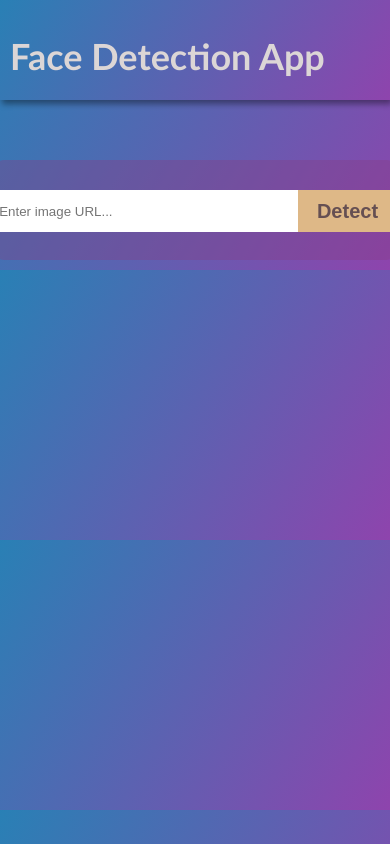
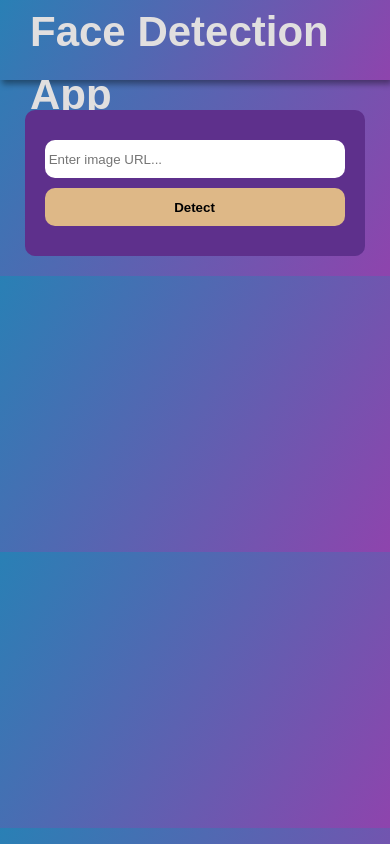
Before and after one commit to Eddy-scion/face_app, a React (Create React App) app: page / in a window 390 px wide. Built offline with nearby package versions, Linux system fonts and the light colour scheme.

Commit message:
Made some modifications to the responsiveness of the page

```diff
--- a/src/App.css
+++ b/src/App.css
@@ -1,9 +1,31 @@
+* {
+  box-sizing: border-box;
+  margin: 0;
+  padding: 0;
+}
+
 body {
-  margin: 0px;
-  font-family: "Courier New", Courier, monospace;
+  font-family: Arial, Helvetica, sans-serif;
+  font-size: 16px;
+  line-height: 1.5;
+  color: #333;
   background: linear-gradient(120deg, #2980b5, #8e44ad);
 }
 
-.App {
-  text-align: center;
+img {
+  max-width: 100%;
 }
+
+.container {
+  max-width: 1100px;
+  margin: 0 auto;
+  padding: 0px 30px;
+}
+
+.app .container {
+  display: flex;
+  flex-direction: column;
+  justify-content: center;
+  align-items: center;
+  flex-shrink: 2;
+}
--- a/src/App.js
+++ b/src/App.js
@@ -66,9 +66,11 @@ const App = (props) => {
   return (
     <React.Fragment>
       <NavBar />
-      <div className="App">
-        <ImageSearchForm onSubmit={onSubmit} />
-        <FaceRecognition src={imageURL} box={box} />
+      <div className="app">
+        <div className="container">
+          <ImageSearchForm onSubmit={onSubmit} />
+          <FaceRecognition src={imageURL} box={box} />
+        </div>
       </div>
     </React.Fragment>
   );
--- a/src/components/FaceRecognition/FaceRecognition.css
+++ b/src/components/FaceRecognition/FaceRecognition.css
@@ -1,25 +1,19 @@
+.face {
+  display: flex;
+  justify-content: center;
+  position: relative;
+  width: fit-content;
+}
+
+.img {
+  margin-bottom: 10px;
+}
+
 .bounding-box {
   position: absolute;
-  /* box-shadow: 0 0 0 3px #fff inset; */
   display: flex;
   flex-wrap: wrap;
   justify-content: center;
   cursor: pointer;
   border: 2px solid blue;
 }
-
-.center {
-  display: flex;
-  justify-content: center;
-}
-
-.imgForm {
-  position: relative;
-  width: fit-content;
-  height: auto;
-}
-
-.img {
-  width: auto;
-  margin-bottom: 10px;
-}
--- a/src/components/FaceRecognition/FaceRecognition.jsx
+++ b/src/components/FaceRecognition/FaceRecognition.jsx
@@ -13,9 +13,9 @@ const FaceRecognition = ({ src, box }) => {
   }, [box]);
   console.log(box);
   return (
-    <div className="center">
-      <div className="imgForm center">
-        <img className="img" src={src} alt="" ref={ref} />
+    <div className="">
+      <div className="face">
+        <img src={src} ref={ref} />
         {box.map((item, index) => (
           <div
             className="bounding-box"
--- a/src/components/ImageSearchForm/ImageSearchForm.css
+++ b/src/components/ImageSearchForm/ImageSearchForm.css
@@ -1,38 +1,62 @@
-.center {
-  display: flex;
-  justify-content: center;
-}
-
-.form {
-  background-color: rgba(131, 62, 131, 0.382);
-  height: 100px;
-  text-align: center;
-  margin: auto;
-  width: 600px;
-  margin-top: 60px;
+.search-form {
+  background: rgb(94, 48, 140);
+  color: #fff;
+  min-height: 100px;
+  max-width: 1000px;
+  padding: 30px 0;
+  margin-bottom: 20px;
   border-radius: 10px;
 }
 
-.in-form {
-  position: relative;
-  top: 30px;
+.search-form .container {
+  display: flex;
+  flex-direction: row;
+  align-items: center;
+  justify-content: center;
+  flex-shrink: 2;
 }
 
-input {
-  width: 300px;
-  height: 40px;
+.search-form input {
+  width: 450px;
+  height: 38px;
   border: none;
+  border-top-left-radius: 10px;
+  border-bottom-left-radius: 10px;
+  outline: none;
 }
 
-button {
+.search-form button {
   width: 100px;
-  height: 42px;
-  margin-right: -1px;
+  height: 38px;
+  margin-left: -1px;
+  font-weight: bold;
+  background: burlywood;
   border: none;
-  font-size: 20px;
-  color: rgb(101, 79, 82);
+  border-top-right-radius: 10px;
+  border-bottom-right-radius: 10px;
 }
 
-.form button {
-  background-color: burlywood;
+.search-form button:hover {
+  background: pink;
 }
+
+@media (max-width: 700px) {
+  .search-form {
+    padding: 25px 0;
+  }
+  .search-form .container {
+    flex-direction: column;
+    padding: 5px 20px;
+    text-align: center;
+  }
+  .search-form button {
+    width: 300px;
+    margin-top: 10px;
+    border-radius: 10px;
+  }
+
+  .search-form input {
+    width: 300px;
+    border-radius: 10px;
+  }
+}
--- a/src/components/ImageSearchForm/ImageSearchForm.jsx
+++ b/src/components/ImageSearchForm/ImageSearchForm.jsx
@@ -9,19 +9,18 @@ const ImageSearchForm = (props) => {
   };
 
   return (
-    <div className="center">
-      <div className="form center">
+    <div className="search-form">
+      <div className="container">
         <input
-          className="in-form"
           placeholder=" Enter image URL..."
           type="text"
           onChange={handleChange}
           value={text.input}
         />
         <button
-          className="in-form"
           onClick={() => {
             props.onSubmit(text.input);
+            setText({ input: "" });
           }}
         >
           <b>Detect</b>
--- a/src/components/NavBar/NavBar.css
+++ b/src/components/NavBar/NavBar.css
@@ -1,10 +1,10 @@
 .nav-bar {
-  font-family: "Trebuchet MS", "Lucida Sans Unicode", "Lucida Grande",
-    "Lucida Sans", Arial, sans-serif;
+  font-family: Arial, Helvetica, sans-serif;
+  background: linear-gradient(120deg, #2980b5, #8e44ad);
+  color: rgb(225, 223, 223);
+  box-shadow: 2px 4px 6px rgb(0, 0, 0, 0.4);
   height: 80px;
-  color: rgb(220, 214, 214);
-  padding: 10px;
-  box-shadow: 2px 4px 6px rgb(0, 0, 0, 0.4);
-  background: linear-gradient(120deg, #2980b5, #8e44ad);
-  font-size: 18px;
+  font-size: 21px;
+  font-weight: bold;
+  margin-bottom: 30px;
 }
--- a/src/components/NavBar/NavBar.jsx
+++ b/src/components/NavBar/NavBar.jsx
@@ -4,9 +4,11 @@ import "./NavBar.css";
 const NavBar = () => {
   return (
     <div className="nav-bar">
-      <b>
-        <h1>Face Detection App</h1>
-      </b>
+      <div className="container">
+        <b>
+          <h1>Face Detection App</h1>
+        </b>
+      </div>
     </div>
   );
 };
```
